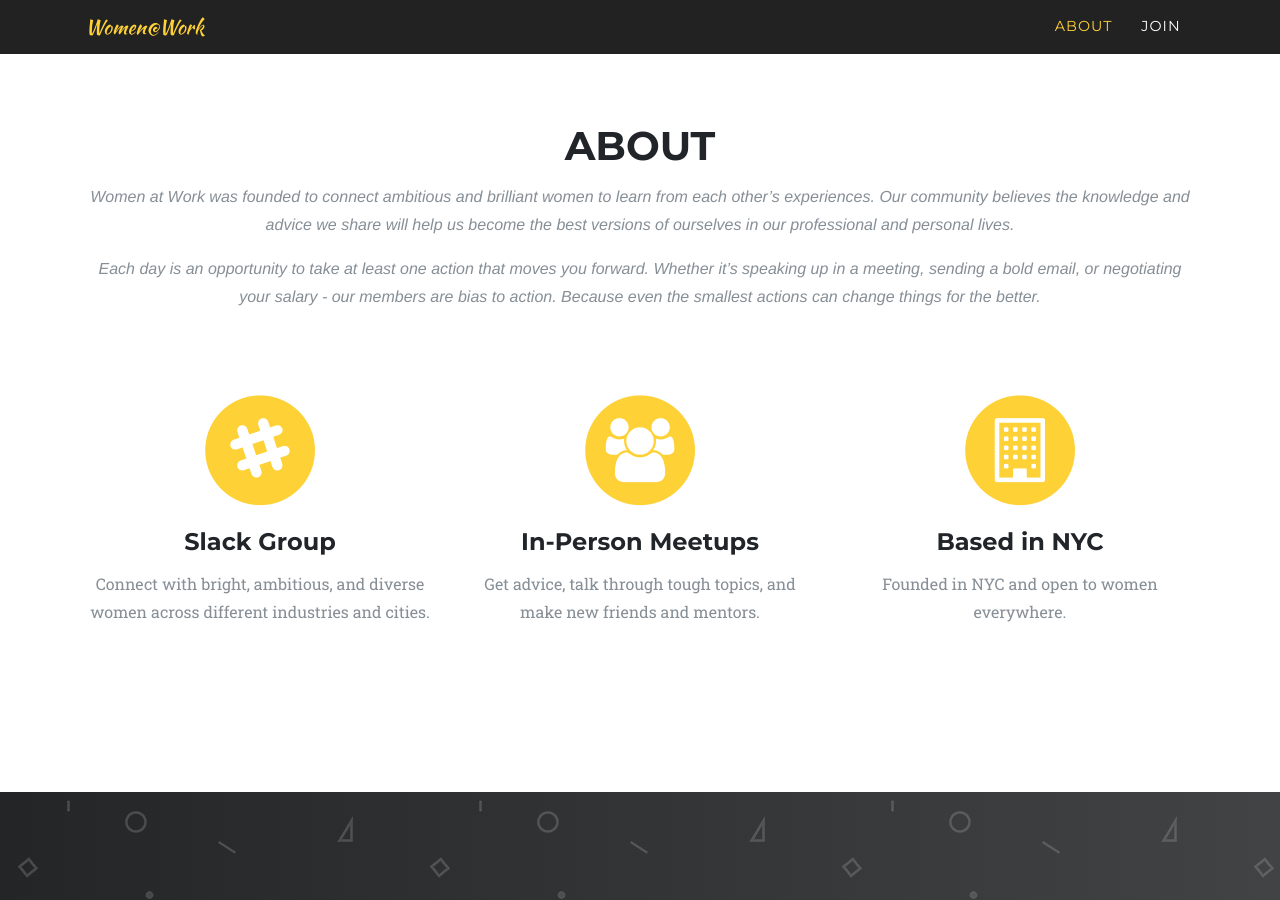
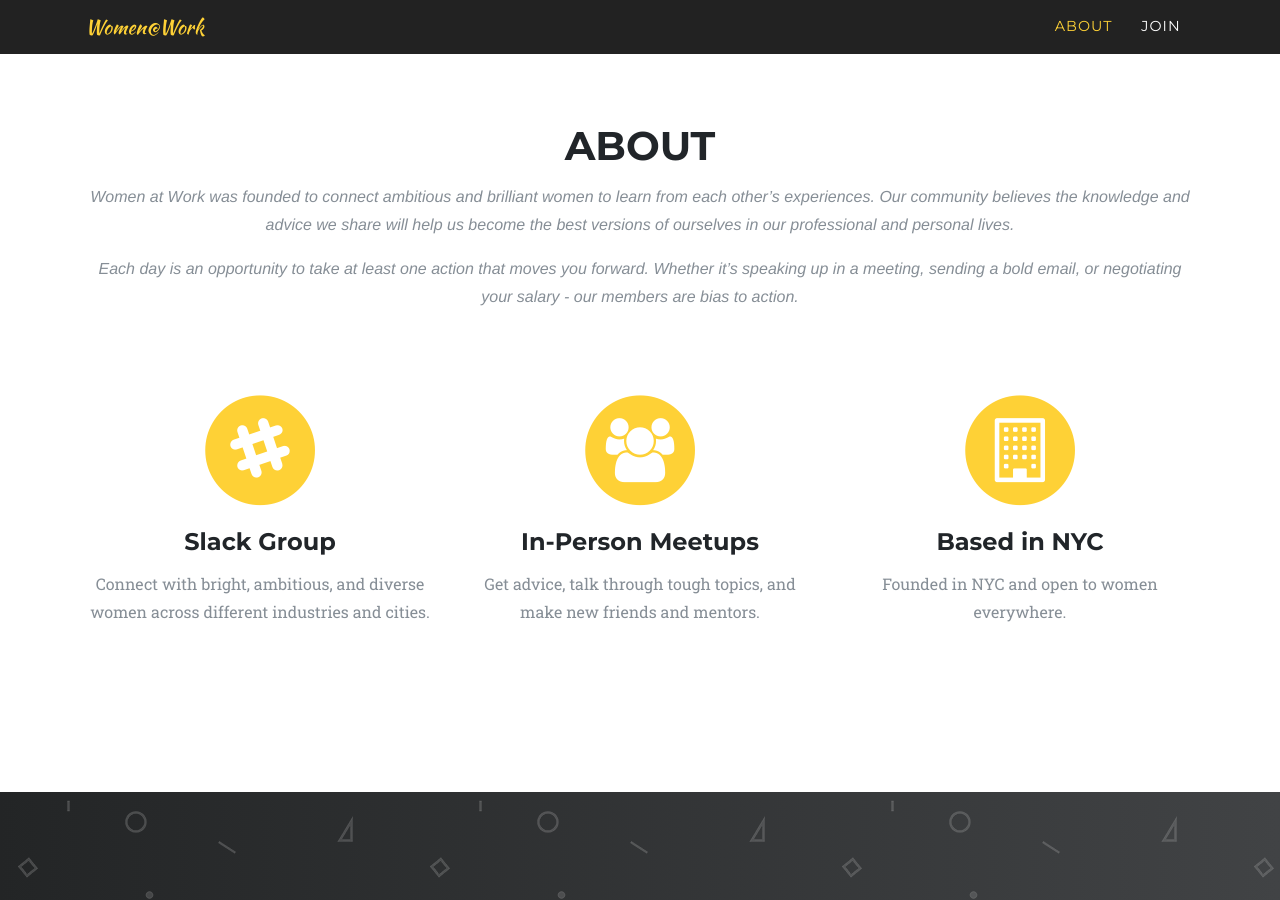
Before and after one commit to juhneece/womenatwork, a Jekyll site: the page built from index.html, in a window 1280 px wide and 900 px high, scrolled down 779 px. Built offline with Jekyll 4.4.1, drawn with Linux system fonts in a browser that asks for light colours; some web fonts are replaced.

Commit message:
Update index.html
removed last sentence in about

```diff
--- a/index.html
+++ b/index.html
@@ -22,7 +22,7 @@ h1: Women<wbr>@Work
       <div class="col-lg-12 text-center">
         <h2 class="section-heading">About</h2>
         <h3 class="section-subheading text-muted"><p>Women at Work was founded to connect ambitious and brilliant women to learn from each other’s experiences. Our community believes the knowledge and advice we share will help us become the best versions of ourselves in our professional and personal lives.</p>
-          <p>Each day is an opportunity to take at least one action that moves you forward. Whether it’s speaking up in a meeting, sending a bold email, or negotiating your salary - our members are bias to action. Because even the smallest actions can change things for the better.</p>
+          <p>Each day is an opportunity to take at least one action that moves you forward. Whether it’s speaking up in a meeting, sending a bold email, or negotiating your salary - our members are bias to action.</p>
 </h3>
       </div>
     </div>
```
